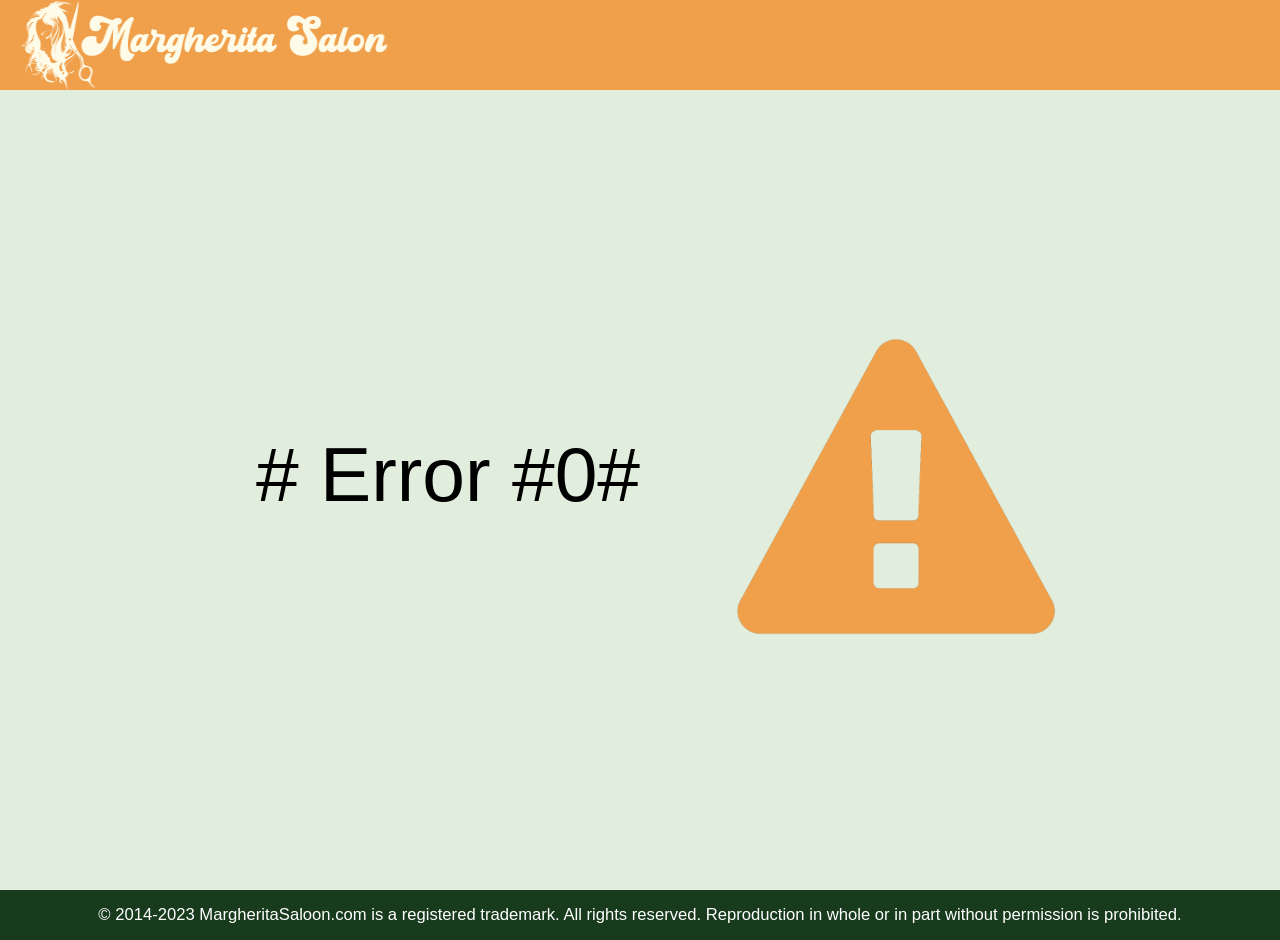
After one commit to Strix89/MargheritaSaloon, a PHP site: page /Pages/error.html in a window 1280 px wide. The commit adds this page. Run offline with PHP 8.4, Linux system fonts and the light colour scheme; some web fonts are replaced.

Commit message:
Added ./Images/Error & ./Pages/error.html

```diff
--- /dev/null
+++ b/Pages/error.html
@@ -0,0 +1,29 @@
+<!DOCTYPE html>
+<html lang="it">
+	<head>
+	<meta charset="UTF-8">
+    <meta name="viewport" content="width=device-width, initial-scale=0.5">
+    <link rel="shortcut icon" href="../Images/favicon/fav-fab.png" type="image/x-icon">
+    <link rel="stylesheet" href="../Style/design.css">
+    <title>Contacts</title>
+	</head>
+	<body>
+		<header>
+            <div id="logo">
+                <a href="../home.html"><img src="../Images/Logo.png"></a>
+			</div>
+        </header>
+        <div class="error-block">
+            <p># Error #0#</p>
+            <div class="error-image">
+                <img src="../Images/Error/error.png" alt="errorImage">
+            </div>
+        </div>
+        <footer>
+            <div>
+                <p>© 2014-2023 MargheritaSaloon.com is a registered trademark. All rights reserved. Reproduction in whole or in part without permission is prohibited.
+                </p>
+            </div>
+        </footer>
+    </body>
+</html>
--- a/Style/design.css
+++ b/Style/design.css
@@ -537,6 +537,35 @@ header #logo img{
     }
 }
 
+.error-block{
+    width: 100%;
+    height: 100vh;
+    background-color: #E1EEDD;
+    display: flex;
+    align-content: center;
+    flex-direction: row;
+    justify-content: center;
+    align-items: center;
+}
+
+.error-block p{
+    width: 40%;
+    height: 15%;
+    font-size: 6vw;
+    text-align: center;
+}
+
+.error-image{
+    width: 30%;
+    height: 40%;
+}
+
+.error-image img{
+    width: 100%;
+    height: 100%;
+    object-fit: contain;
+}
+
 footer{
     position: relative;
     bottom: 0;
@@ -547,7 +576,7 @@ footer{
     text-align: center;
     background-color: #183A1D;
     color: white;
-    font-size: 1.1em;
+    font-size: 1.3vw;
     display: flex;
     justify-content: center;
     align-items: center;
```
Also changed, not shown: Error_Pages/client_error.html (deleted), Error_Pages/server_error.html (deleted), Images/Error/error.png (added).
